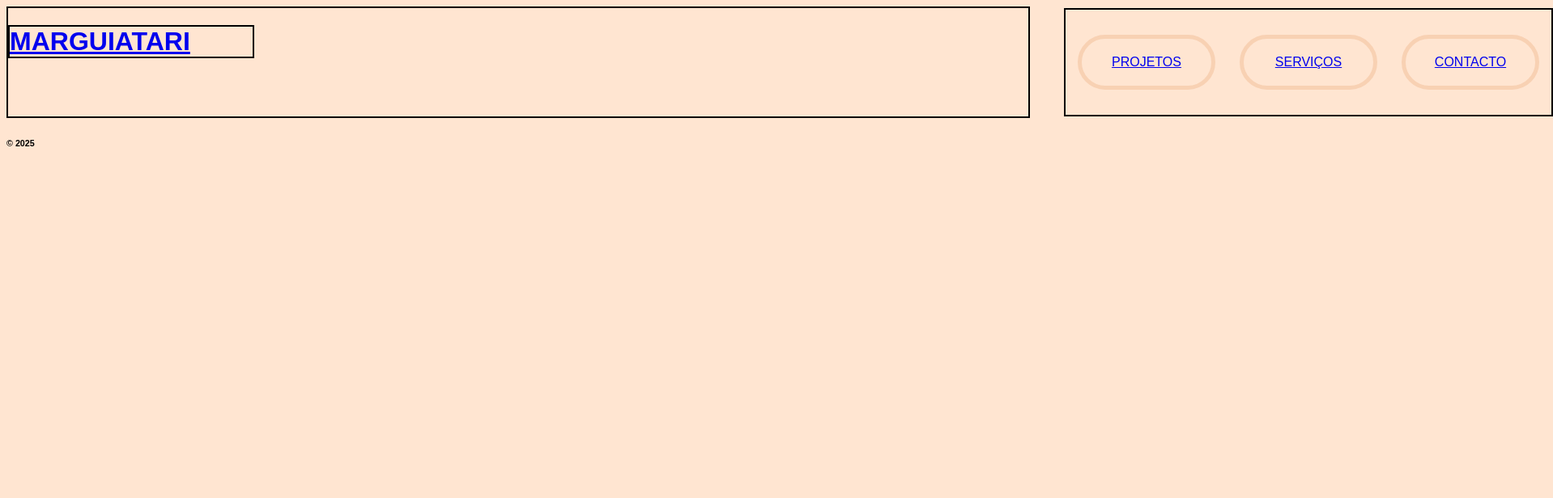
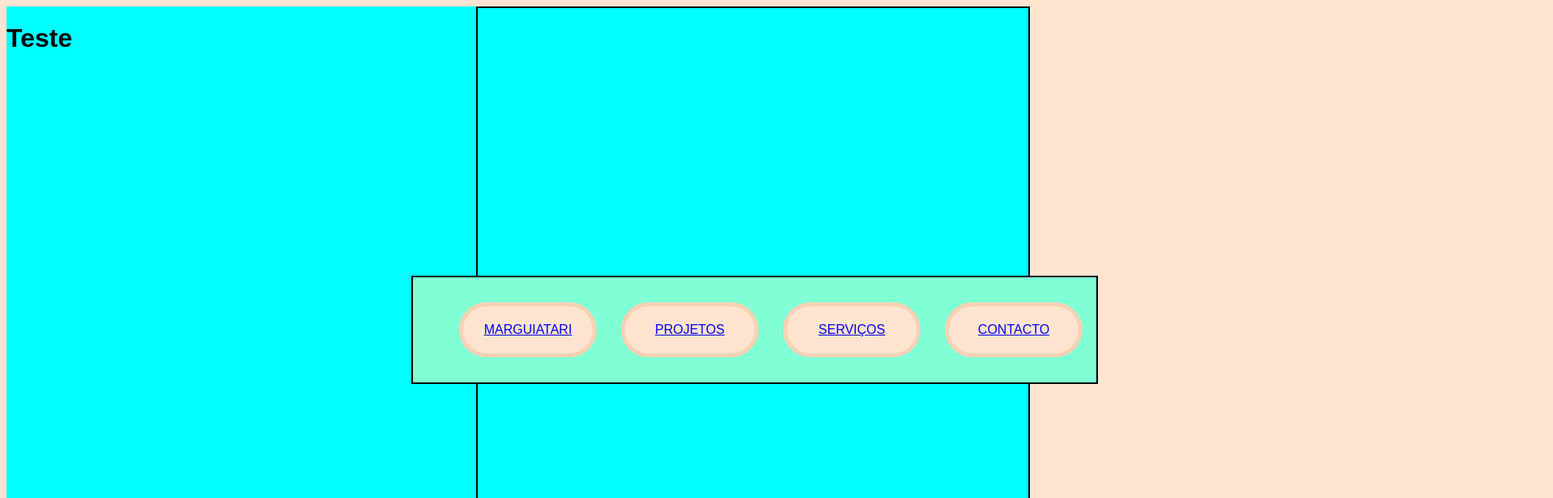
Before and after one commit to pedrofel1x/margaritari, a plain HTML site: page index.html in a window 1280 px wide. Shown: the top 616 px of the page at 81% size, 1918 px wide, since content can reach past the window. Drawn offline with Linux system fonts and the light colour scheme.

Commit message:
Dividi página a meio e coloquei menos ao centro do lado direito

```diff
--- a/index.html
+++ b/index.html
@@ -8,16 +8,19 @@
         <head>
         </head>
     <body class="body">
+        <div class="container">
+            <div class="ladoesq">
+            <h1> Teste</h1>
+            </div>
+            <div class="header">
                 <header>
-            <div class="header">
-                <div>
+                    <!-- <div class="header">
                         <h1 class="header-home"><a href="index.html">MARGUIATARI</a></h1>
-                </div>
-                <span></span>
-                <div class="header-nav">
-                    <nav>
+                    <div class="header-nav">  -->
+                        <nav class="header-nav">
                             <ul class="ulNav">
-                            <li class="liNav"><a href="projects.html">PROJETOS </a></li>
+                                <a href="index.html"><li class="liNav">MARGUIATARI</li></a>
+                                <a href="projects.html"><li class="liNav">PROJETOS </li></a>
                                 <li class="liNav"><a href="services.html">SERVIÇOS </a></li>
                                 <li class="liNav"><a href="contact-us.html">CONTACTO </a></li>
                             </ul>
@@ -25,8 +28,16 @@
                     </div>
                 </div>
             </header>
-    </body>
+            </div>
+        </div>
+
             <footer>
                 <h6>&copy 2025</h6>
             </footer>
+
+
+
+
+    </body>
+
 </html>
--- a/style.css
+++ b/style.css
@@ -3,15 +3,32 @@
     font-family: Corbel, Arial, Verdana;
 }
 
+.container{
+    display: flex;
+    background-color: aqua;
+    height: 100vh;
+    justify-content: space-between;
+    gap: 100px;
+
+}
+
+.ladoesq {
+    width: 50vw;
+}
+
+
+
 .header {
     border: 2px solid black;
     display: flex;
+    width: 50vw;
+    flex-direction: column;
+    justify-content: center;
+    align-items: center;
+    padding: 20px;
 }
 
 .header-home{
-    border: 2px solid black;
-    width: 300px;
-    margin-right: 300px;
     display: flex;
 
 }
@@ -19,17 +36,16 @@
 .header-nav {
 
     border: 2px solid black;
-    width: 600px;
-    margin-left: 700px;
     display: flex;
-    justify-content: flex-end;
+    width: 100%;
+    background-color: aquamarine;
+    justify-content: space-evenly;
 
 
 }
 .ulNav {
     list-style: none;
     display: flex;
-    justify-content: space-between;
 }
 
 .liNav {
@@ -41,5 +57,8 @@
     width: 120px;
     margin:15px;
     justify-content: center;
+}
 
+.liNav:hover{
+    background-color: #f8d1b3;
 }
```
Lines whose indentation alone changed are shown as unchanged.
